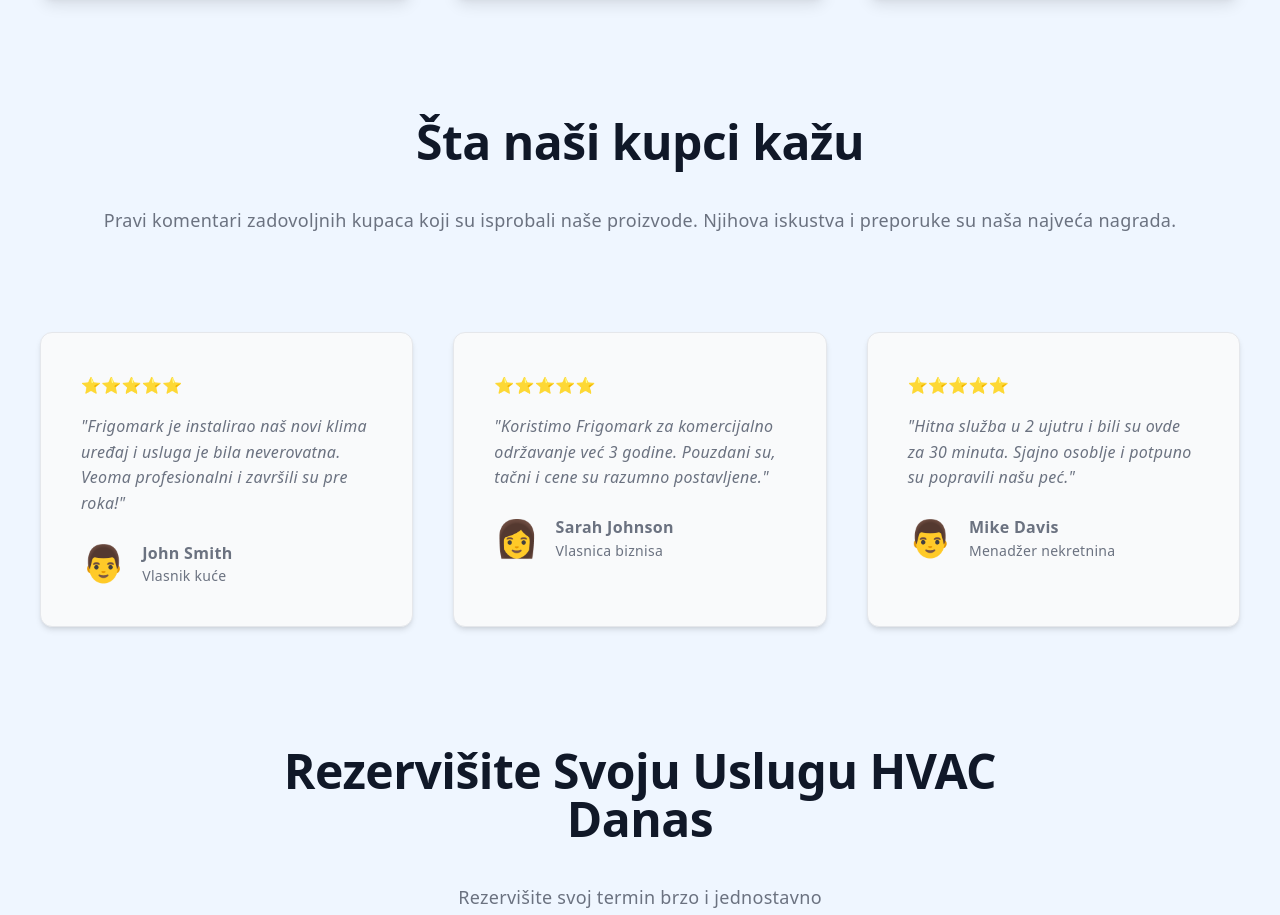
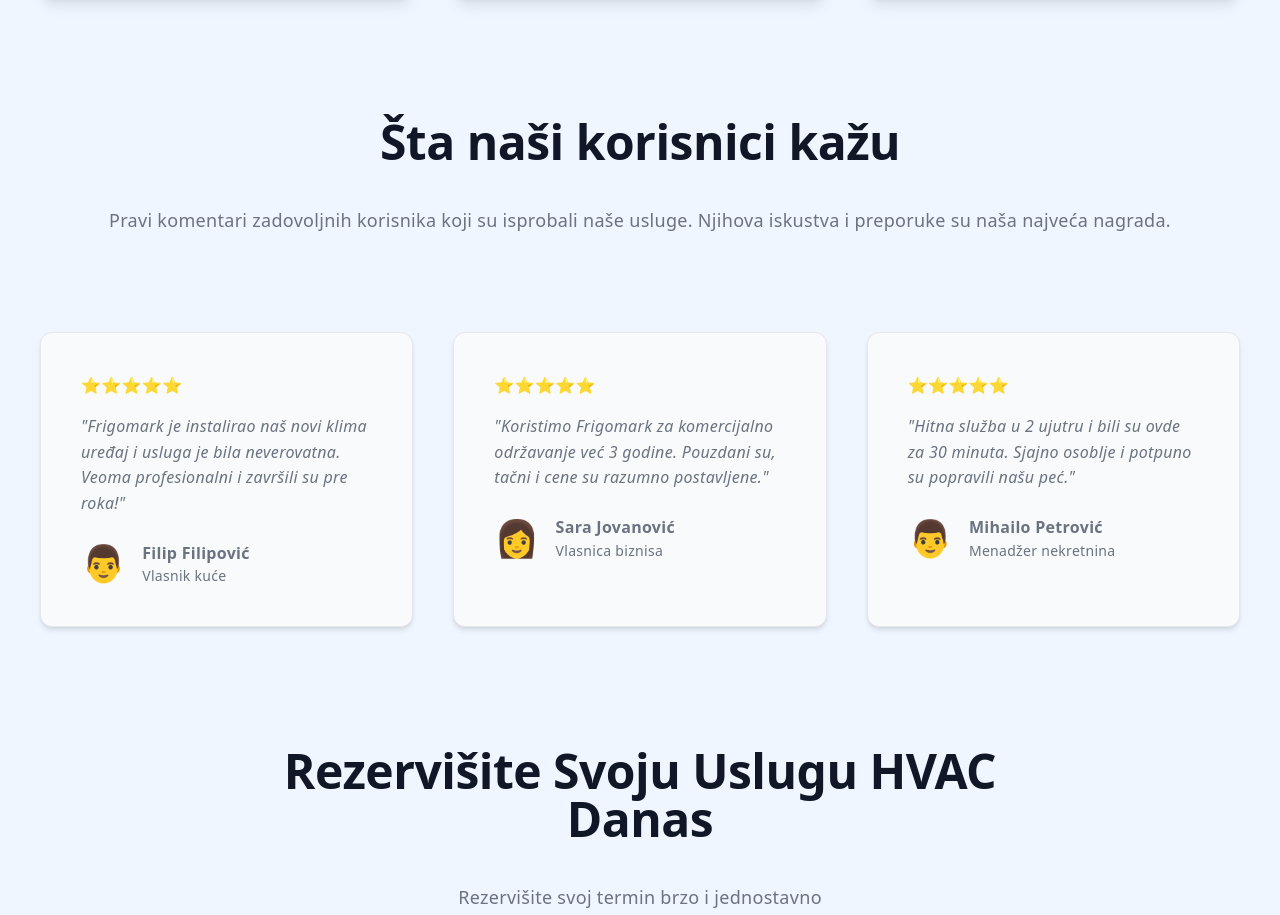
Before and after one commit to RaptorFF/next.js-frigo-mark-project, a Next.js app: page / in a window 1280 px wide. Shown: the part 2720-3635 px from the top of the page. Built offline with nearby package versions, Linux system fonts and the light colour scheme.

Commit message:
Updating Testimonials

```diff
--- a/app/_components/Testimonials.js
+++ b/app/_components/Testimonials.js
@@ -38,10 +38,10 @@ export default function Testimonials() {
       <div className="max-w-7xl mx-auto px-6 sm:px-8 lg:px-10">
         <div className="text-center mb-20">
           <h2 className="text-4xl md:text-5xl font-bold text-gray-900 mb-6 tracking-tight">
-            Šta naši kupci kažu
+            Šta naši korisnici kažu
           </h2>
           <p className="text-lg text-gray-600 mx-auto leading-relaxed py-4">
-            Pravi komentari zadovoljnih kupaca koji su isprobali naše proizvode.
+            Pravi komentari zadovoljnih korisnika koji su isprobali naše usluge.
             Njihova iskustva i preporuke su naša najveća nagrada.
           </p>
         </div>
--- a/app/_data/testimonials.js
+++ b/app/_data/testimonials.js
@@ -1,7 +1,7 @@
 export const testimonials = [
   {
     id: 1,
-    name: "John Smith",
+    name: "Filip Filipović",
     title: "Vlasnik kuće",
     text: "Frigomark je instalirao naš novi klima uređaj i usluga je bila neverovatna. Veoma profesionalni i završili su pre roka!",
     rating: 5,
@@ -9,7 +9,7 @@ export const testimonials = [
   },
   {
     id: 2,
-    name: "Sarah Johnson",
+    name: "Sara Jovanović",
     title: "Vlasnica biznisa",
     text: "Koristimo Frigomark za komercijalno održavanje već 3 godine. Pouzdani su, tačni i cene su razumno postavljene.",
     rating: 5,
@@ -17,7 +17,7 @@ export const testimonials = [
   },
   {
     id: 3,
-    name: "Mike Davis",
+    name: "Mihailo Petrović",
     title: "Menadžer nekretnina",
     text: "Hitna služba u 2 ujutru i bili su ovde za 30 minuta. Sjajno osoblje i potpuno su popravili našu peć.",
     rating: 5,
```
